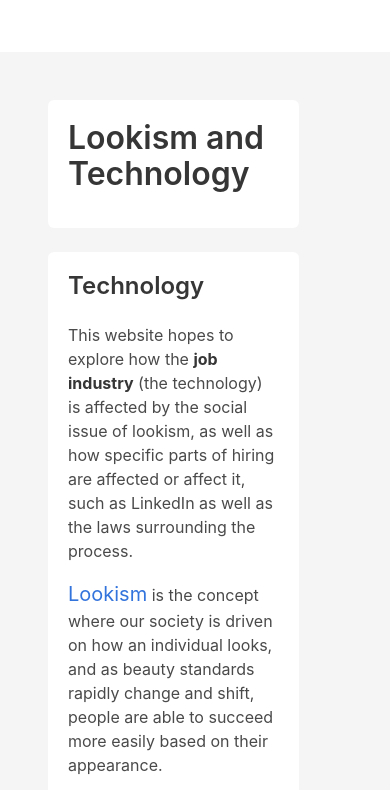
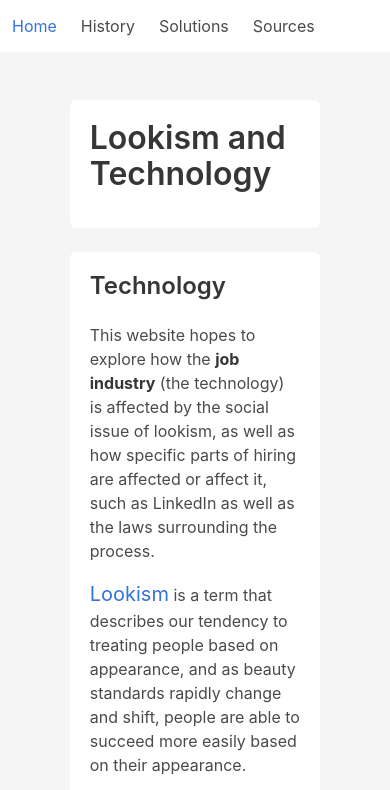
Before and after one commit to psavchuk/psavchuk.github.io, a website: page home.html in a window 390 px wide. Shown: the top 790 px of the page. Drawn offline with Linux system fonts and the light colour scheme.

Commit message:
Fixed mobile navbar

```diff
--- a/home.html
+++ b/home.html
@@ -13,7 +13,7 @@
         <div class="navbar-brand">
             <div class="navbar-menu">
                 <div class="navbar-start">
-                  <a class="navbar-item" onclick="pagenext('home.html')">
+                  <a class="navbar-item " onclick="pagenext('home.html')">
                     Home
                   </a>
 
@@ -34,7 +34,7 @@
     </nav>
       <section class="section">
         <div class="columns is-mobile">
-            <div class="column is-narrow-mobile">
+            <div class="column">
                 <!--<div>
                     <figure class="image is-32x32" style="position: fixed; left: 10%; top: 50%;">
                         <input class="nextpage" type="image" onclick="pagenext('index.html')" src="images/chevron-left-solid.svg">
@@ -61,10 +61,10 @@
                             <a onclick="showModal('lookismContainer')">Lookism</a>
                         </h3>-->
                         <p>
-                            <a class="is-size-5" onclick="showModal('lookismContainer')">Lookism</a> is the concept where our society is driven on how an individual looks, and as beauty standards rapidly change and shift, people are able to succeed more easily based on their appearance.
+                            <a class="is-size-5" onclick="showModal('lookismContainer')">Lookism</a> is a term that describes our tendency to treating people based on appearance, and as beauty standards rapidly change and shift, people are able to succeed more easily based on their appearance.
                         </p>
-                        <div id="lookismContainer" style="">
-                            <div style="background-color: whitesmoke; border: white; border-width: 10px; border-style: solid;">
+                        <div id="lookismContainer" style="display: none">
+                            <div style="background-color:whitesmoke;">
                                 <div class="content">
                                     <h1 class="title">
                                         Look·ism
--- a/sass/mystyles.scss
+++ b/sass/mystyles.scss
@@ -7,20 +7,39 @@ $body-background-color: whitesmoke;
 
 @import "../node_modules/bulma/bulma.sass";
 
-
-
-body {
-    //background-color: whitesmoke;
-}
-
-
-
 .nextpage {
     opacity: 0.2;
 
     &:hover {
         opacity: 0.5;
     }
+}
+
+.navbar-item {
+    display: flex;
+  }
+
+  .navbar,
+  .navbar-menu,
+  .navbar-start,
+  .navbar-end {
+    align-items: stretch;
+    display: flex;
+    padding: 0;
+    box-shadow: none;
+  }
+
+  .navbar-menu{
+    flex-grow: 1;
+    flex-shrink: 0;
+  }
+  .navbar-start{
+    justify-content: flex-start;
+    margin-right: auto;
+  }
+  .navbar-end{
+    justify-content: flex-end;
+    margin-left: auto;
 }
 
 .box {
```
Also changed, not shown: css/mystyles.css.
